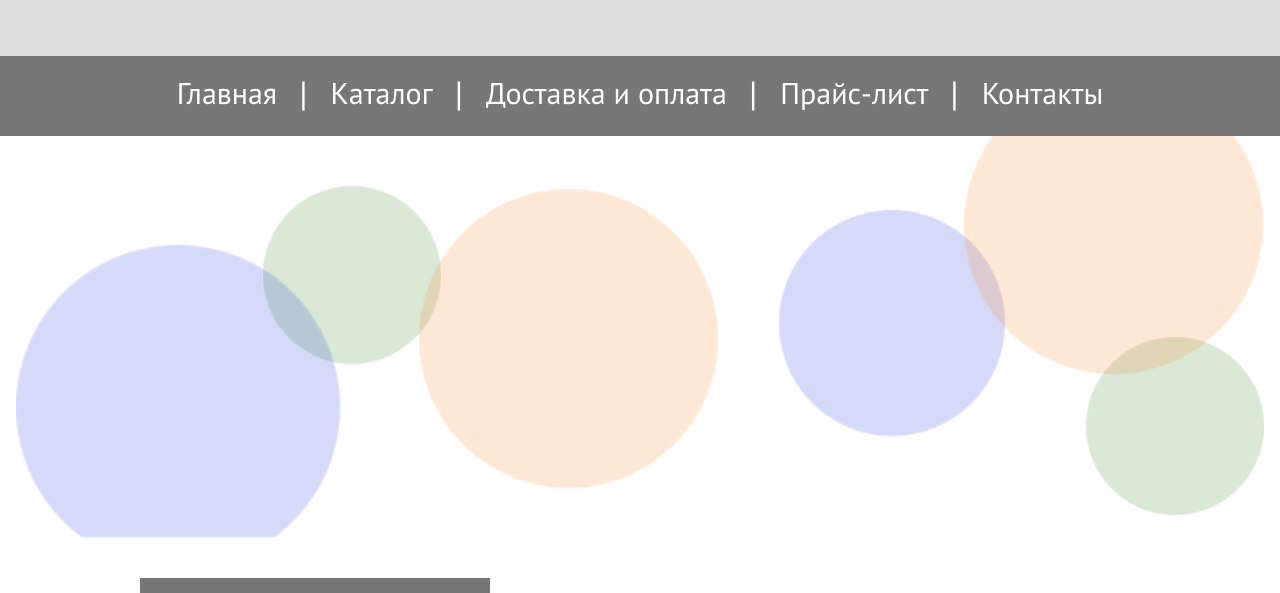
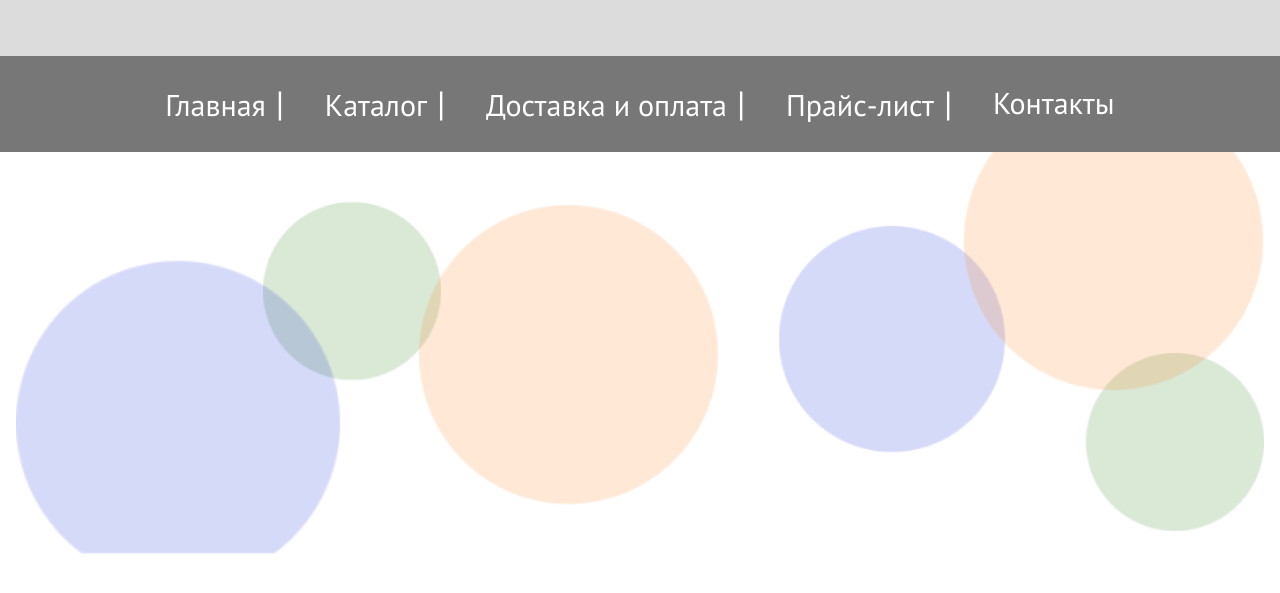
Before and after one commit to Veoz/Mlvl-html, a website: page app/index.html in a window 1280 px wide. Shown: the part 174-767 px from the top of the page. Drawn offline with Linux system fonts and the light colour scheme.

Commit message:
list wrap

```diff
--- a/app/style.scss
+++ b/app/style.scss
@@ -57,18 +57,20 @@ header{
 nav{
   min-width: 1000px;
   background: $nav-bg;
-  height: 80px;
+  min-height: 80px;
   div.container{
     div.list{
       ul.nav{
         padding: 26px 0;
         display: flex;
         justify-content: space-around;
+        flex-wrap: wrap;
         font-size: 30px;
 
         li{
           position: relative;
           list-style: none;
+          margin: 10px 0;
           &:hover{
             padding-bottom: 5px ;
           border-bottom: 2px solid $nav-color;
@@ -84,9 +86,8 @@ nav{
           }
             &:after{
               content: '|';
-              position: absolute;
               font-size: 35px;
-              margin: 0 22px;
+              margin: 10px 10px;
               color: $nav-color;
               top: 0;
             }
```
Also changed, not shown: app/css/style.css.
